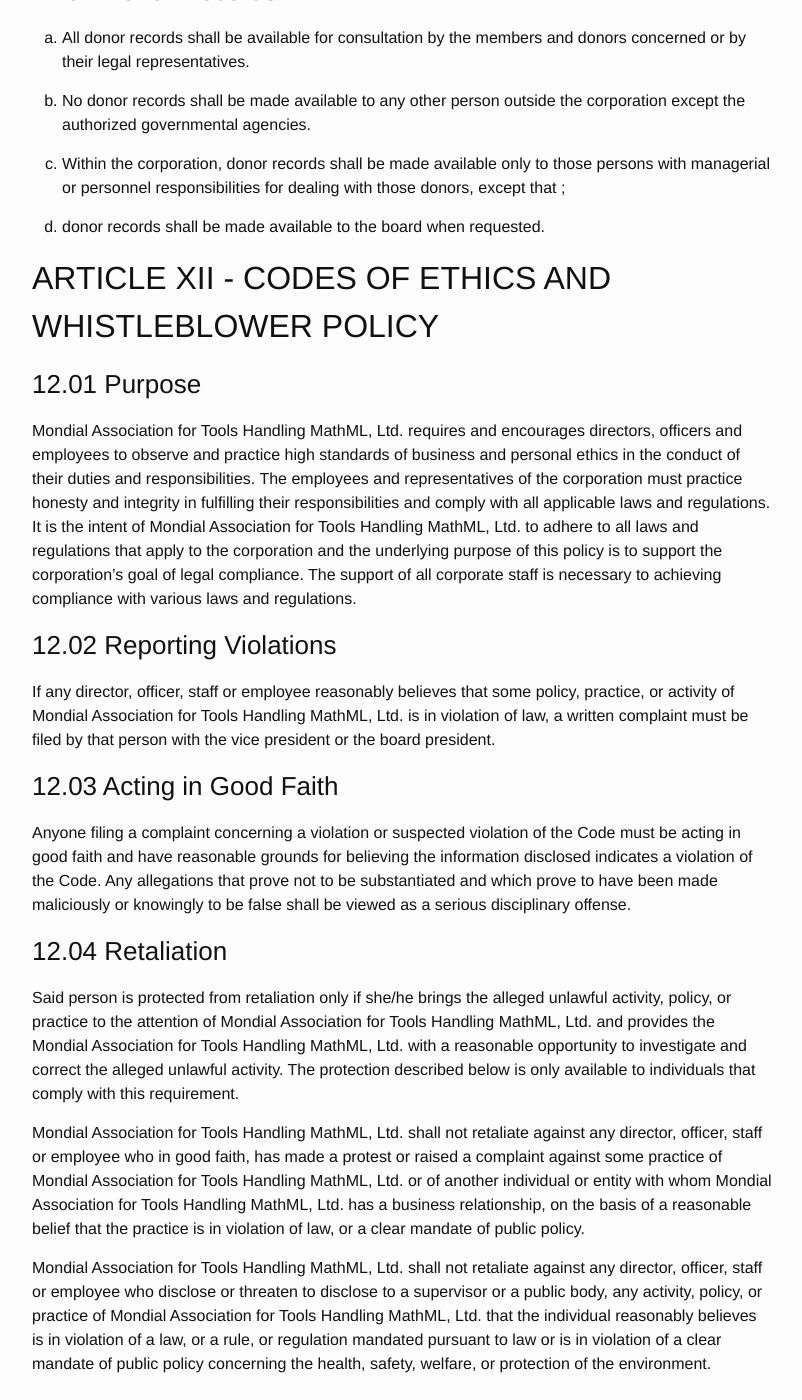
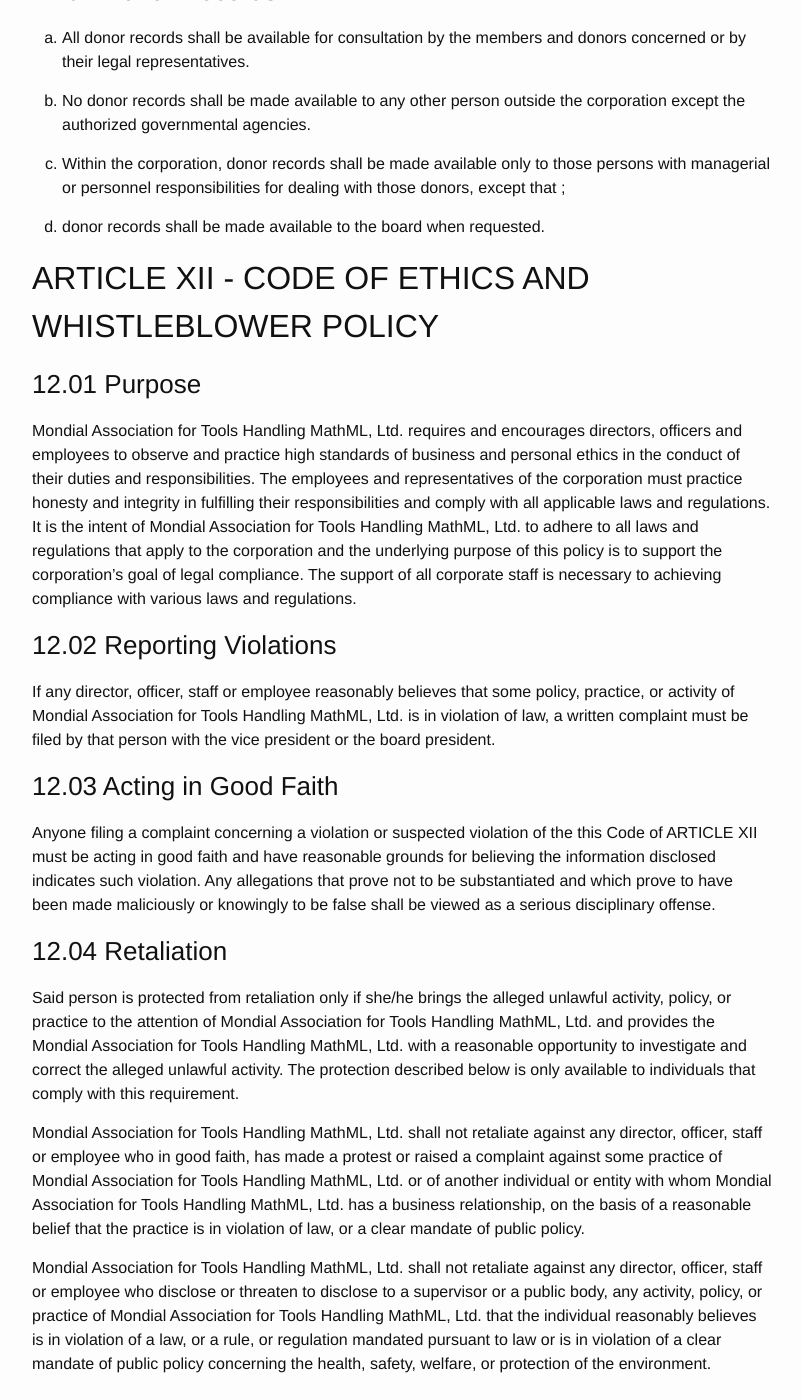
Before and after one commit to MathML/website, a Jekyll site: the page built from legal-documents/non-profit-corporate-by-laws.md, in a window 1280 px wide and 1400 px high, scrolled down 15817 px. Shown: the whole window, without its empty margins (238-1040 px from the left). Built offline with Jekyll 4.4.1, drawn with Linux system fonts in a browser that asks for light colours.

Commit message:
ByLaws, ARTICLE XII - CODES OF ETHICS AND WHISTLEBLOWER POLICY: Disambiguate the reference to the "Code".

```diff
--- a/legal-documents/non-profit-corporate-by-laws.md
+++ b/legal-documents/non-profit-corporate-by-laws.md
@@ -791,7 +791,7 @@
 
 4.  donor records shall be made available to the board when requested.
 
-## ARTICLE XII - CODES OF ETHICS AND WHISTLEBLOWER POLICY
+## ARTICLE XII - CODE OF ETHICS AND WHISTLEBLOWER POLICY
 
 ### 12.01 Purpose
 
@@ -817,8 +817,9 @@
 ### 12.03 Acting in Good Faith
 
 Anyone filing a complaint concerning a violation or suspected violation of the
-Code must be acting in good faith and have reasonable grounds for believing the
-information disclosed indicates a violation of the Code. Any allegations that
+this Code of ARTICLE XII must be acting in good faith and have reasonable
+grounds for believing the information disclosed indicates such violation.
+Any allegations that
 prove not to be substantiated and which prove to have been made maliciously or
 knowingly to be false shall be viewed as a serious disciplinary offense.
 
```
